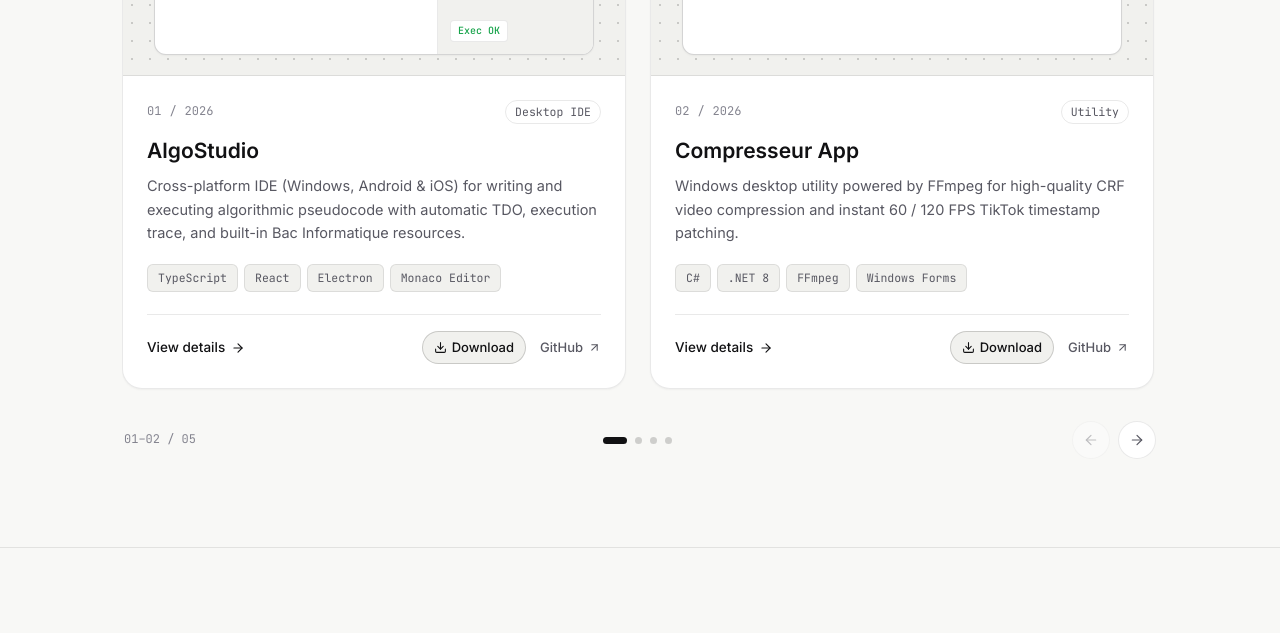
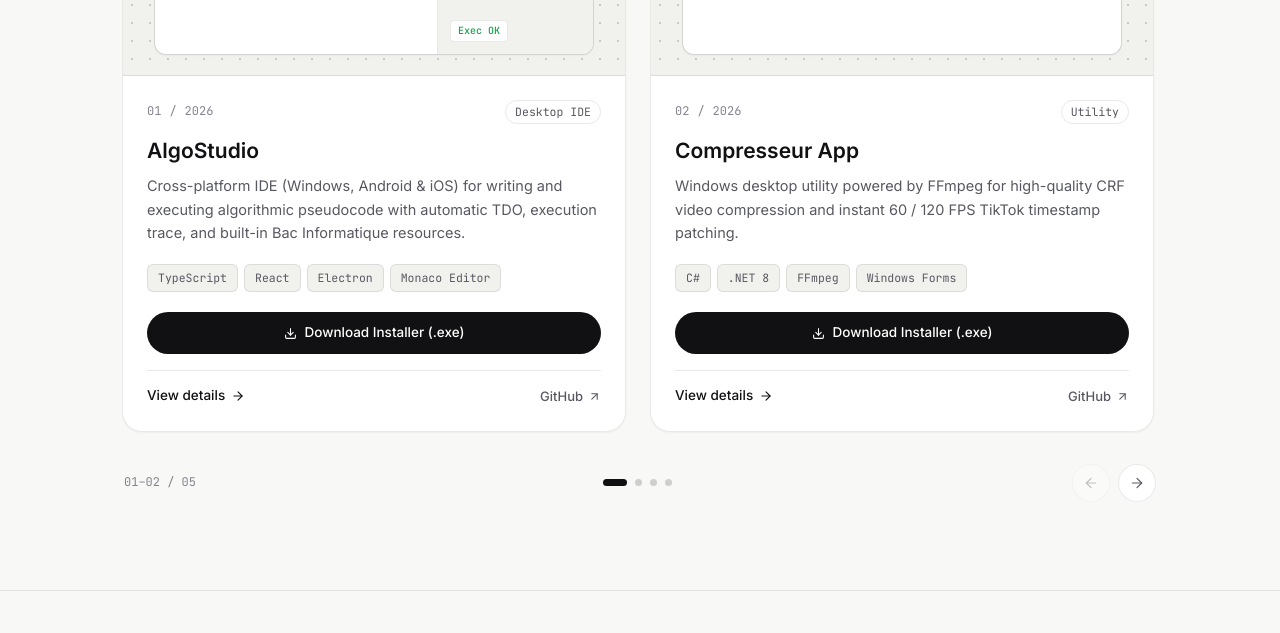
Before and after one commit to YassineM-Dev/Portfolio, a plain HTML site: page index.html in a window 1280 px wide. Shown: the part 1166-1799 px from the top of the page. Drawn offline with Linux system fonts and the light colour scheme.

Commit message:
Add prominent one-click Download Installer buttons with instant direct downloads

```diff
--- a/assets/css/styles.css
+++ b/assets/css/styles.css
@@ -727,9 +727,19 @@ textarea {
   border: 1px solid var(--border);
 }
 
+.card-cta-wrap {
+  margin-top: 20px;
+}
+
+.card-cta-btn {
+  width: 100%;
+  height: 42px;
+  font-size: 13.5px;
+}
+
 .card-footer {
-  margin-top: 22px;
-  padding-top: 16px;
+  margin-top: 16px;
+  padding-top: 14px;
   border-top: 1px solid var(--border);
   display: flex;
   align-items: center;
--- a/assets/js/app.js
+++ b/assets/js/app.js
@@ -22,6 +22,8 @@
       "projects.details": "View details",
       "projects.live": "Live",
       "projects.download": "Download",
+      "projects.downloadInstaller": "Download Installer (.exe)",
+      "projects.visitLive": "Open Live Site",
       "projects.code": "GitHub",
       "skills.kicker": "Expertise",
       "skills.title": "Skills & Languages",
@@ -90,6 +92,8 @@
       "projects.details": "Voir les détails",
       "projects.live": "Aperçu",
       "projects.download": "Télécharger",
+      "projects.downloadInstaller": "Télécharger l'installeur (.exe)",
+      "projects.visitLive": "Ouvrir le site",
       "projects.code": "GitHub",
       "skills.kicker": "Savoir-faire",
       "skills.title": "Compétences & Langages",
@@ -678,20 +682,27 @@
     els.projectsGrid.innerHTML = filtered
       .map((project) => {
         const extLinks = [];
-        if (project.downloadUrl) {
-          extLinks.push(
-            `<a class="ext-link ext-link-download" href="${escapeHtml(project.downloadUrl)}" rel="noopener noreferrer">${downloadIcon()} <span>${escapeHtml(t("projects.download"))}</span></a>`
-          );
-        }
-        if (project.liveUrl) {
-          extLinks.push(
-            `<a class="ext-link" href="${escapeHtml(project.liveUrl)}" target="_blank" rel="noopener noreferrer">${escapeHtml(t("projects.live"))} ${arrowUpRightIcon()}</a>`
-          );
-        }
         if (project.repoUrl) {
           extLinks.push(
             `<a class="ext-link" href="${escapeHtml(project.repoUrl)}" target="_blank" rel="noopener noreferrer">${escapeHtml(t("projects.code"))} ${arrowUpRightIcon()}</a>`
           );
+        }
+
+        let primaryCta = "";
+        if (project.downloadUrl) {
+          primaryCta = `
+            <a class="btn btn-primary card-cta-btn" href="${escapeHtml(project.downloadUrl)}" download rel="noopener noreferrer">
+              ${downloadIcon()}
+              <span>${escapeHtml(t("projects.downloadInstaller"))}</span>
+            </a>
+          `;
+        } else if (project.liveUrl) {
+          primaryCta = `
+            <a class="btn btn-secondary card-cta-btn" href="${escapeHtml(project.liveUrl)}" target="_blank" rel="noopener noreferrer">
+              <span>${escapeHtml(t("projects.visitLive"))}</span>
+              ${arrowUpRightIcon()}
+            </a>
+          `;
         }
 
         return `
@@ -720,6 +731,8 @@
               <div class="tag-list">
                 ${project.stack.map((tech) => `<span class="tag">${escapeHtml(tech)}</span>`).join("")}
               </div>
+
+              ${primaryCta ? `<div class="card-cta-wrap">${primaryCta}</div>` : ""}
 
               <div class="card-footer">
                 <button type="button" class="card-action-link" data-open-modal="${escapeHtml(project.id)}">
--- a/assets/js/data.js
+++ b/assets/js/data.js
@@ -161,23 +161,23 @@ window.PORTFOLIO_DATA = {
       "image": "",
       "liveUrl": "",
       "repoUrl": "https://github.com/YassineM-Dev/algostudio",
-      "downloadUrl": "https://drive.google.com/uc?export=download&id=1LS2QqYymgTQteLkzDPwDFVVR1UWyCwmr",
+      "downloadUrl": "https://drive.usercontent.google.com/download?id=1LS2QqYymgTQteLkzDPwDFVVR1UWyCwmr&export=download&confirm=t",
       "downloads": [
         {
           "label": "Windows Setup (.exe)",
-          "url": "https://drive.google.com/uc?export=download&id=1LS2QqYymgTQteLkzDPwDFVVR1UWyCwmr"
+          "url": "https://drive.usercontent.google.com/download?id=1LS2QqYymgTQteLkzDPwDFVVR1UWyCwmr&export=download&confirm=t"
         },
         {
           "label": "Windows Portable (.exe)",
-          "url": "https://drive.google.com/uc?export=download&id=1fO7bjqbqjgDXvqbIFNht4BsuEGK6OkRl"
+          "url": "https://github.com/YassineM-Dev/algostudio/releases/latest/download/AlgoStudio-Portable.exe"
         },
         {
           "label": "Android (.apk)",
-          "url": "https://drive.google.com/uc?export=download&id=1MMvKHEIcS0VwLRyh5gBip7vlqdQ9ktcz"
+          "url": "https://github.com/YassineM-Dev/algostudio/releases/latest/download/AlgoStudio-Android.apk"
         },
         {
           "label": "iOS (.ipa)",
-          "url": "https://drive.google.com/uc?export=download&id=1S-tNNrsUYp3QTgXfU-4Ih_W46kEWWzci"
+          "url": "https://github.com/YassineM-Dev/algostudio/releases/latest/download/AlgoStudio-iOS.ipa"
         }
       ]
     },
@@ -225,11 +225,11 @@ window.PORTFOLIO_DATA = {
       "image": "",
       "liveUrl": "",
       "repoUrl": "https://github.com/YassineM-Dev/CompresseurApp",
-      "downloadUrl": "https://drive.google.com/uc?export=download&id=1OWiknfA1fnZrYQmmz8wkBWotPcDfSl7u",
+      "downloadUrl": "https://github.com/YassineM-Dev/CompresseurApp/releases/latest/download/Compresseur-Patch.exe",
       "downloads": [
         {
           "label": "Download Windows (.exe)",
-          "url": "https://drive.google.com/uc?export=download&id=1OWiknfA1fnZrYQmmz8wkBWotPcDfSl7u"
+          "url": "https://github.com/YassineM-Dev/CompresseurApp/releases/latest/download/Compresseur-Patch.exe"
         }
       ]
     },
@@ -368,23 +368,23 @@ window.PORTFOLIO_DATA = {
       "visualType": "routine",
       "image": "",
       "liveUrl": "",
-      "downloadUrl": "https://drive.google.com/uc?export=download&id=1helLf1qW47UjCiAsfR6Gkz7jpjyHGYIV",
+      "downloadUrl": "https://drive.usercontent.google.com/download?id=1helLf1qW47UjCiAsfR6Gkz7jpjyHGYIV&export=download&confirm=t",
       "downloads": [
         {
           "label": "Windows (.exe)",
-          "url": "https://drive.google.com/uc?export=download&id=1helLf1qW47UjCiAsfR6Gkz7jpjyHGYIV"
+          "url": "https://drive.usercontent.google.com/download?id=1helLf1qW47UjCiAsfR6Gkz7jpjyHGYIV&export=download&confirm=t"
         },
         {
           "label": "Android (.apk)",
-          "url": "https://drive.google.com/uc?export=download&id=1qc8P98V-S5vkhNhqh43LwKMVyibE9mk8"
+          "url": "https://drive.usercontent.google.com/download?id=1qc8P98V-S5vkhNhqh43LwKMVyibE9mk8&export=download&confirm=t"
         },
         {
           "label": "iOS (.ipa)",
-          "url": "https://drive.google.com/uc?export=download&id=11yzn8An_OywVRJgLXsN7gRf0vAjOInDa"
+          "url": "https://drive.usercontent.google.com/download?id=11yzn8An_OywVRJgLXsN7gRf0vAjOInDa&export=download&confirm=t"
         },
         {
           "label": "iOS Installer (.zip)",
-          "url": "https://drive.google.com/uc?export=download&id=1EYew47cxIT-6p27gh4Ub02R4W1RpQ_VQ"
+          "url": "https://drive.usercontent.google.com/download?id=1EYew47cxIT-6p27gh4Ub02R4W1RpQ_VQ&export=download&confirm=t"
         }
       ],
       "repoUrl": ""
```
